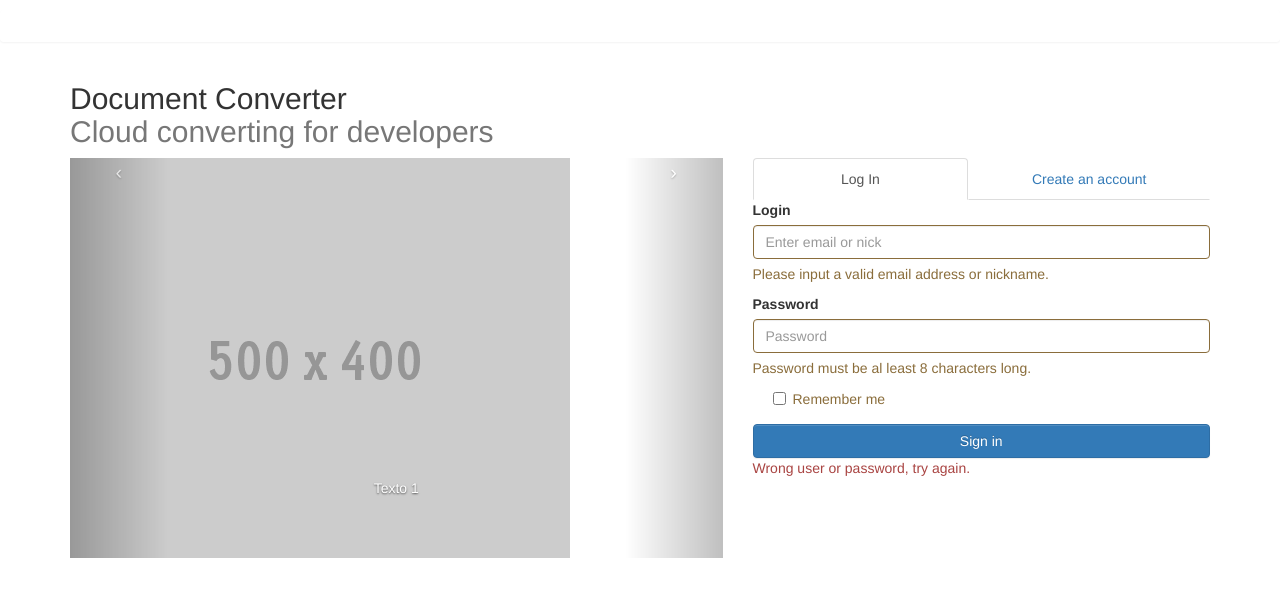
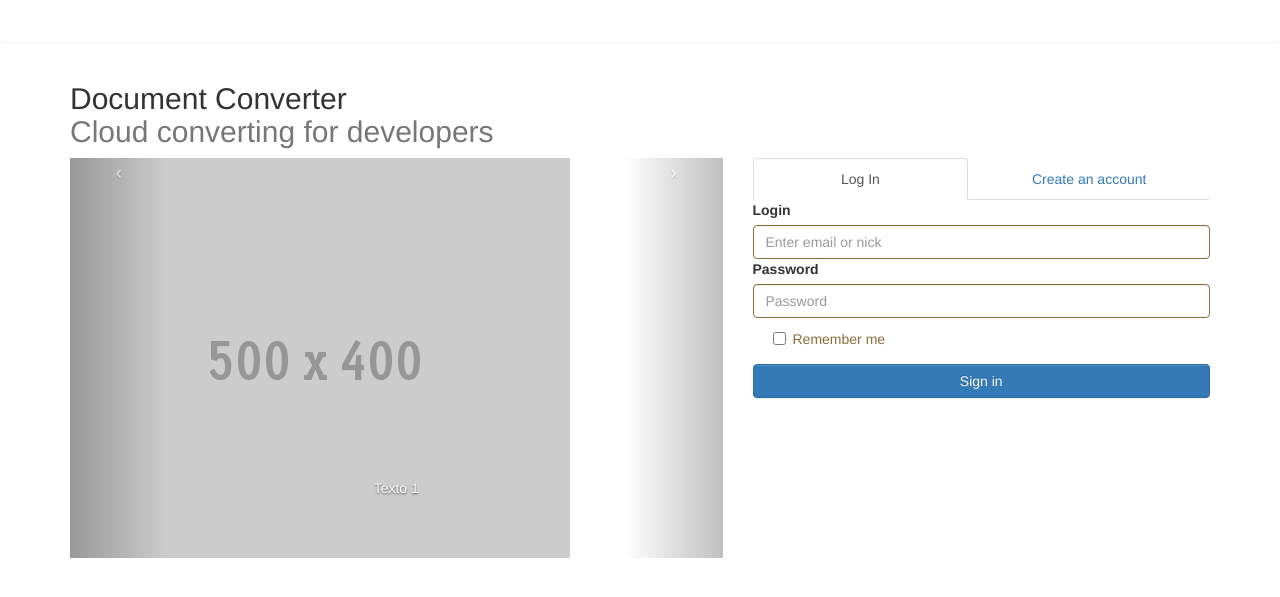
Before and after one commit to federicogodan/Document-Converter, a Rails app: page / in a window 1280 px wide. Shown: the top 597 px of the page. Run offline with Rails 7, Linux system fonts and the light colour scheme; style sheets or scripts are compiled from the project's sources; parts of the project's set-up code (start-up, migrations or seed data) failed here and were passed over; some libraries are stand-ins or nearby versions.

Commit message:
Voy a bajar

```diff
--- a/proyectoDevise/app/views/user/home.html.erb
+++ b/proyectoDevise/app/views/user/home.html.erb
@@ -74,11 +74,11 @@
           <div class="form-group has-warning form-login dc-loginGroup">
             <label for="exampleInputEmail1">Login</label>
             <input id="user_email "type="text" class="form-control" name="user[email]" placeholder="Enter email or nick">
-            <span class="help-block">Please input a valid email address or nickname.</span>
+            <!--<span class="help-block">Please input a valid email address or nickname.</span> -->
 
             <label for="exampleInputPassword1">Password</label>
             <input id="user_password "type="password" class="form-control" name="user[password]" placeholder="Password">
-            <span class="help-block">Password must be al least 8 characters long.</span>
+            <!-- <span class="help-block">Password must be al least 8 characters long.</span> -->
 
             <div class="checkbox">
              <label class="checkbox">
@@ -87,7 +87,7 @@
           </div>
         </div>
         <button id="btnLogin" class="btn btn-primary btn-block">Sign in</button> <!--  type="submit" y tag button -->
-        <p class="text-danger dc-loginGroup">Wrong user or password, try again.</p>
+        <!-- <p class="text-danger dc-loginGroup">Wrong user or password, try again.</p> -->
       </form>
 
 
@@ -98,7 +98,7 @@
         <div class="form-group has-warning form-register dc-registerGroup">
           <label for="exampleInputEmail1">Email address *</label>
           <input type="email" class="form-control" id="email" name="user[email]" autofocus="autofocus" placeholder="Enter email">
-          <span class="help-block">Email address alredy in use, try with another one.</span>
+          <!--<span class="help-block">Email address alredy in use, try with another one.</span> -->
 
           <label for="exampleInputNick1">Nickname</label>
           <input type="text" class="form-control" id="nick" name="user[nick]"  autofocus="autofocus" placeholder="Enter nick">
@@ -117,7 +117,7 @@
 
           <label for="exampleInputPassword1">Repeat password *</label>
           <input type="password" class="form-control" id="password_confirmation" name="user[password_confirmation]" placeholder="Password">
-          <span id="password_notice" class="help-block">Passwords doesn't match, try again.</span>
+          <!--<span id="password_notice" class="help-block">Passwords doesn't match, try again.</span> -->
 
         </div>
         <button id="btnRegister" class="btn btn-primary btn-block" type="submit" name="commit">Register</button>
```
Also changed, not shown: proyectoDevise/db/development.sqlite3 (deleted).
